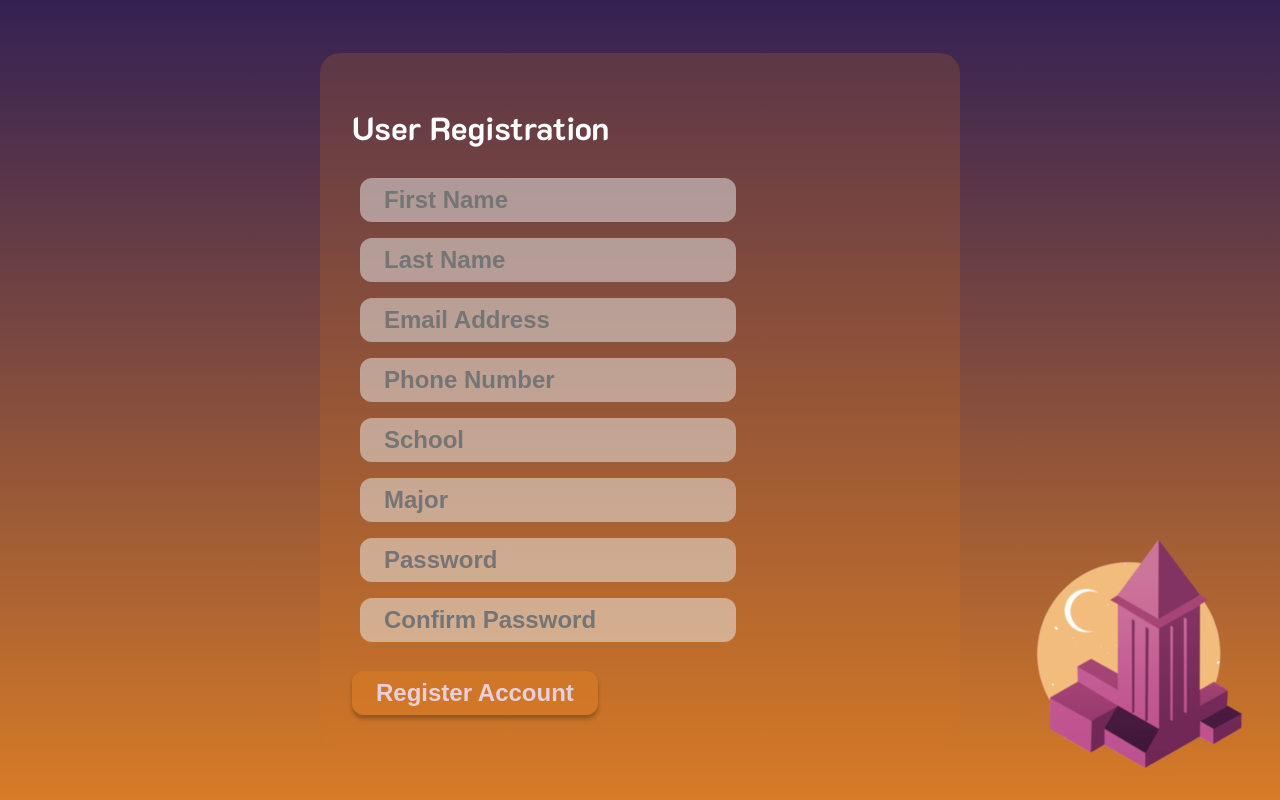
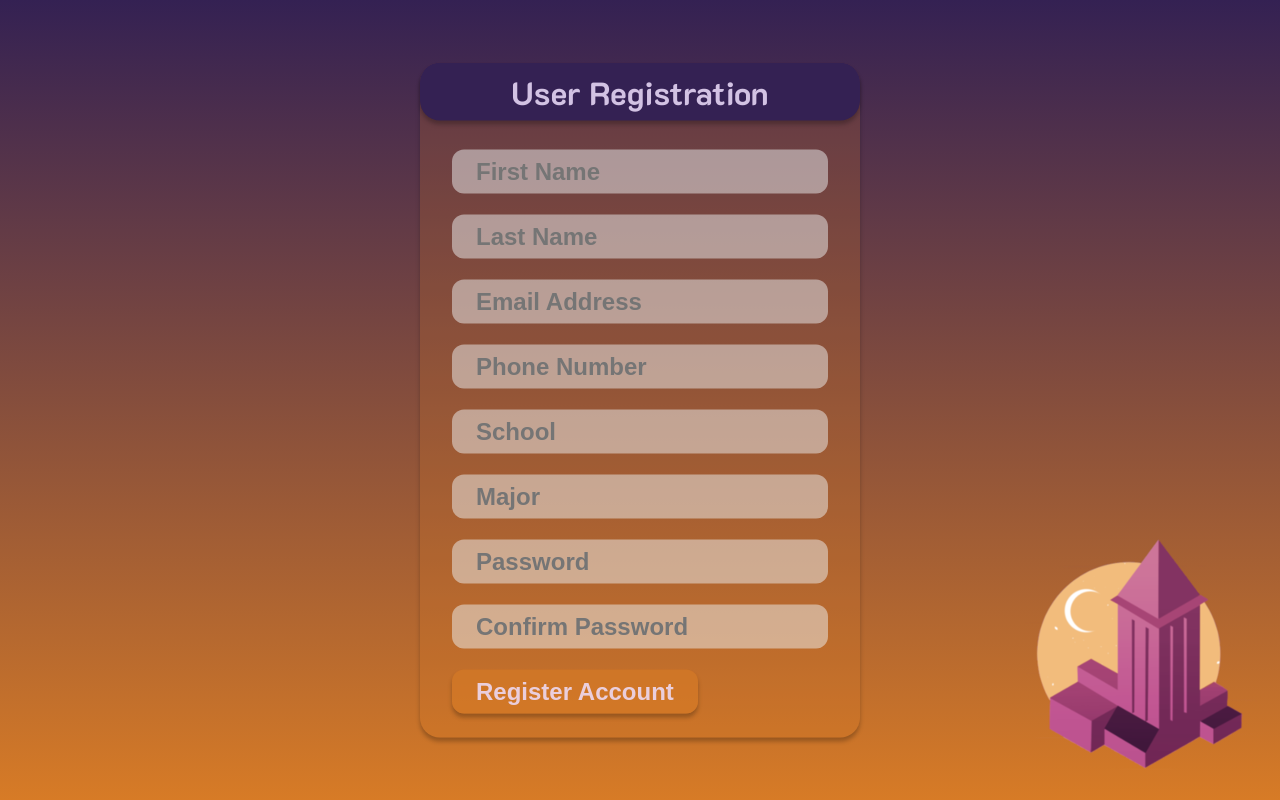
Before and after one commit to HackMerced/HackMerced-IX-Live, a Flask app: page /register in a window 1280 px wide. Run offline with Flask 3, Linux system fonts and the light colour scheme.

Commit message:
Refactored registration page.

```diff
--- a/frontend/static/css/style.css
+++ b/frontend/static/css/style.css
@@ -90,8 +90,7 @@ body {
 	}
 }
 
-input[type="text"] {
-	margin: 0 var(--pad-small) var(--pad-small) 0;
+input {
 	padding: var(--pad-tiny) 1em;
 	color: var(--white);
 	font-size: var(--font-big);
@@ -129,6 +128,13 @@ input[type="submit"] {
 .column {
 	float: left;
 	width: 50%;
+}
+
+/* For: /login, /register */
+#login-form, #registration-form {
+	padding-bottom: var(--pad-small);
+	background-color: #D77B2633;
+	border-radius: 20px;
 }
 
 /* Common */
@@ -185,20 +191,6 @@ input[type="submit"] {
 
 
 /* End Common */
-
-/* Login and Registration */
-
-#login-form, #registration-form {
-	background-color: #D77B2633;
-	border-radius: 20px;
-	padding: 32px;
-}
-
-#registration-form input[type="text"] {
-	margin: 8px;
-}
-
-/* End Login and Registration */
 
 /* Home */
 
--- a/frontend/templates/asset-pack.html
+++ b/frontend/templates/asset-pack.html
@@ -62,7 +62,7 @@
 			<div class="article">
 				<h2>Forms</h2>
 				<form>
-					<input type="text" placeholder="Example Text" />
+					<input type="text" placeholder="Example Text" /><br><br>
 					<input type="submit" value="Example Submit" />
 				</form>
 			</div>
--- a/frontend/templates/register.html
+++ b/frontend/templates/register.html
@@ -5,22 +5,26 @@
 
 <body>
 
-	<div id="registration-form" class="absolute-center">
+	<div id="registration-form" class="window absolute-center">
 
-		<h1>User Registration</h1>
+		<div class="titlebar">
+			<h1>User Registration</h1>
+		</div>
 
-		<form action="/register" method="POST">
-			<input type="text" id="fname"    name="fname"    placeholder="First Name" />
-			<input type="text" id="lname"    name="lname"    placeholder="Last Name" />
-			<input type="text" id="email"    name="email"    placeholder="Email Address" />
-			<input type="text" id="phone"    name="phone"    placeholder="Phone Number" />
-			<input type="text" id="school"   name="school"   placeholder="School" />
-			<input type="text" id="major"    name="major"    placeholder="Major" />
-			<input type="text" id="password" name="password" placeholder="Password" />
-			<input type="text" id="confirm"  name="confirm"  placeholder="Confirm Password" />
-			<br><br>
-			<input type="submit" value="Register Account" />
-		</form>
+		<div class="article">
+			<form action="/register" method="POST">
+				<br>
+				<input type="text"     id="fname"    name="fname"    placeholder="First Name" /><br><br>
+				<input type="text"     id="lname"    name="lname"    placeholder="Last Name" /><br><br>
+				<input type="email"    id="email"    name="email"    placeholder="Email Address" /><br><br>
+				<input type="text"     id="phone"    name="phone"    placeholder="Phone Number" /><br><br>
+				<input type="text"     id="school"   name="school"   placeholder="School" /><br><br>
+				<input type="text"     id="major"    name="major"    placeholder="Major" /><br><br>
+				<input type="password" id="password" name="password" placeholder="Password" /><br><br>
+				<input type="password" id="confirm"  name="confirm"  placeholder="Confirm Password" /><br><br>
+				<input type="submit" value="Register Account" />
+			</form>
+		</div>
 
 	</div>
 
```
Also changed, not shown: frontend/templates/index.html (+2 -6 lines).
